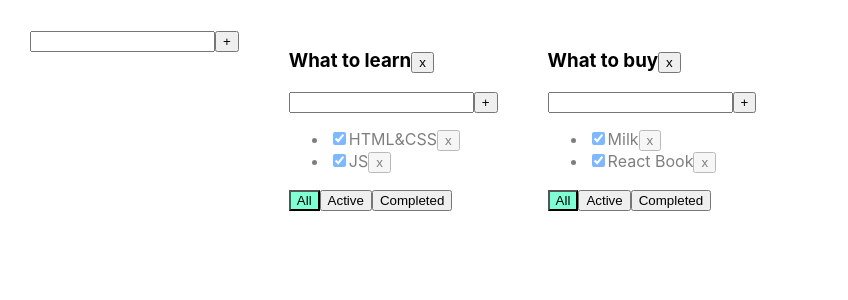
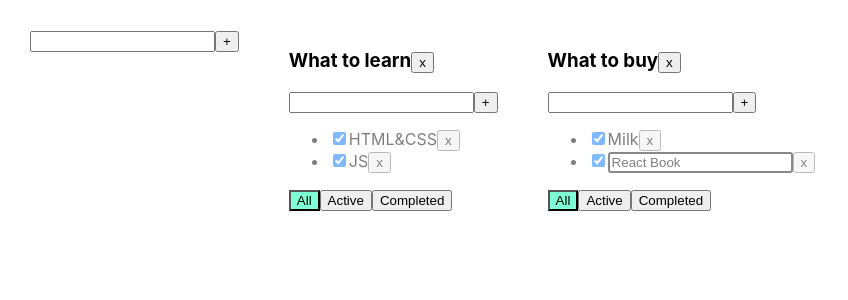
Before and after one commit to angor78/it-incubator-todolist-ts-06, a React (Create React App) app: page / in a window 1280 px wide. Shown: the top 300 px of the page, without its empty margins (0-848 px from the left). Built offline with nearby package versions, Linux system fonts and the light colour scheme.

Commit message:
add EditebleSpan component to todolist

```diff
--- a/src/App.tsx
+++ b/src/App.tsx
@@ -41,7 +41,7 @@ function App() {
     //достанем нужный массив по todolistId:
     let todolistTasks = tasks[todolistId];
     // перезапишем в этом объекте массив для нужного тудулиста отфилтрованным массивом:
-    tasks[todolistId] = todolistTasks.filter(t => t.id != id);
+    tasks[todolistId] = todolistTasks.filter(t => t.id !== id);
     // засетаем в стейт копию объекта, чтобы React отреагировал перерисовкой
     setTasks({...tasks});
   }
@@ -85,11 +85,20 @@ function App() {
 
   function removeTodolist(id: string) {
     // засунем в стейт список тудулистов, id которых не равны тому, который нужно выкинуть
-    setTodolists(todolists.filter(tl => tl.id != id));
+    setTodolists(todolists.filter(tl => tl.id !== id));
     // удалим таски для этого тудулиста из второго стейта, где мы храним отдельно таски
     delete tasks[id]; // удаляем св-во из объекта... значением которого являлся массив тасок
     // засетаем в стейт копию объекта, чтобы React отреагировал перерисовкой
     setTasks({...tasks});
+  }
+
+  function onChangeTitleTask(id:string, newTitle: string, todolistId: string) {
+    let todolistTasks = tasks[todolistId];
+    let task = todolistTasks.find(t => t.id === id);
+    if (task) {
+      task.title = newTitle;
+      setTasks({...tasks});
+    }
   }
 
   return (
@@ -119,6 +128,7 @@ function App() {
           changeTaskStatus={changeStatus}
           filter={tl.filter}
           removeTodolist={removeTodolist}
+          onChangeTitleTask={onChangeTitleTask}
         />
       })
       }
--- a/src/EditebleSpan.tsx
+++ b/src/EditebleSpan.tsx
@@ -1,8 +1,22 @@
-import React from "react";
+import React, {ChangeEvent, useState} from "react";
 
 export type EditebleSpanPropsType = {
   title: string
+  onChangeTitle:( newTitle: string)=>void
 }
 export const EditebleSpan = (props: EditebleSpanPropsType) => {
-  return <span>{props.title}</span>
+  let [editMode, setEditMode] = useState<boolean>(true)
+  let [title, setTitle] = useState<string>(props.title)
+  function onChangeHandler(e:ChangeEvent<HTMLInputElement>) {
+    setTitle(e.currentTarget.value)
+  }
+  function updateTitle() {
+    setEditMode(false)
+    props.onChangeTitle(title)
+  }
+  return (
+    editMode ?
+      <input value={title} onChange={onChangeHandler} onBlur={updateTitle} autoFocus={true}/> :
+      <span onDoubleClick={()=>setEditMode(true)}>{props.title}</span>
+  )
 }
--- a/src/Todolist.tsx
+++ b/src/Todolist.tsx
@@ -19,6 +19,7 @@ type PropsType = {
   changeTaskStatus: (id: string, isDone: boolean, todolistId: string) => void
   removeTodolist: (id: string) => void
   filter: FilterValuesType
+  onChangeTitleTask: (taskId:string, newTitle: string,todolistId: string) => void
 }
 
 export function Todolist(props: PropsType) {
@@ -30,7 +31,7 @@ export function Todolist(props: PropsType) {
   const onActiveClickHandler = () => props.changeFilter("active", props.id);
   const onCompletedClickHandler = () => props.changeFilter("completed", props.id);
 
-  function addTask(newTitle:string) {
+  function addTask(newTitle: string) {
     props.addTask(newTitle, props.id)
   }
 
@@ -38,7 +39,7 @@ export function Todolist(props: PropsType) {
     <h3> {props.title}
       <button onClick={removeTodolist}>x</button>
     </h3>
-    <AddItemComponent addItem={addTask} />
+    <AddItemComponent addItem={addTask}/>
     <ul>
       {props.tasks.map(t => {
         const onClickHandler = () => props.removeTask(t.id, props.id)
@@ -47,9 +48,15 @@ export function Todolist(props: PropsType) {
           props.changeTaskStatus(t.id, newIsDoneValue, props.id);
         }
 
+        function onChangeTitleTask(newTitle: string) {
+          props.onChangeTitleTask(t.id, newTitle,props.id)
+        }
+
         return <li key={t.id} className={t.isDone ? "is-done" : ""}>
           <input type="checkbox" onChange={onChangeHandler} checked={t.isDone}/>
-            <EditebleSpan title={t.title}/>
+
+          <EditebleSpan title={t.title} onChangeTitle={onChangeTitleTask}/>
+
           <button onClick={onClickHandler}>x</button>
         </li>
       })
```
Lines whose indentation alone changed are shown as unchanged.
